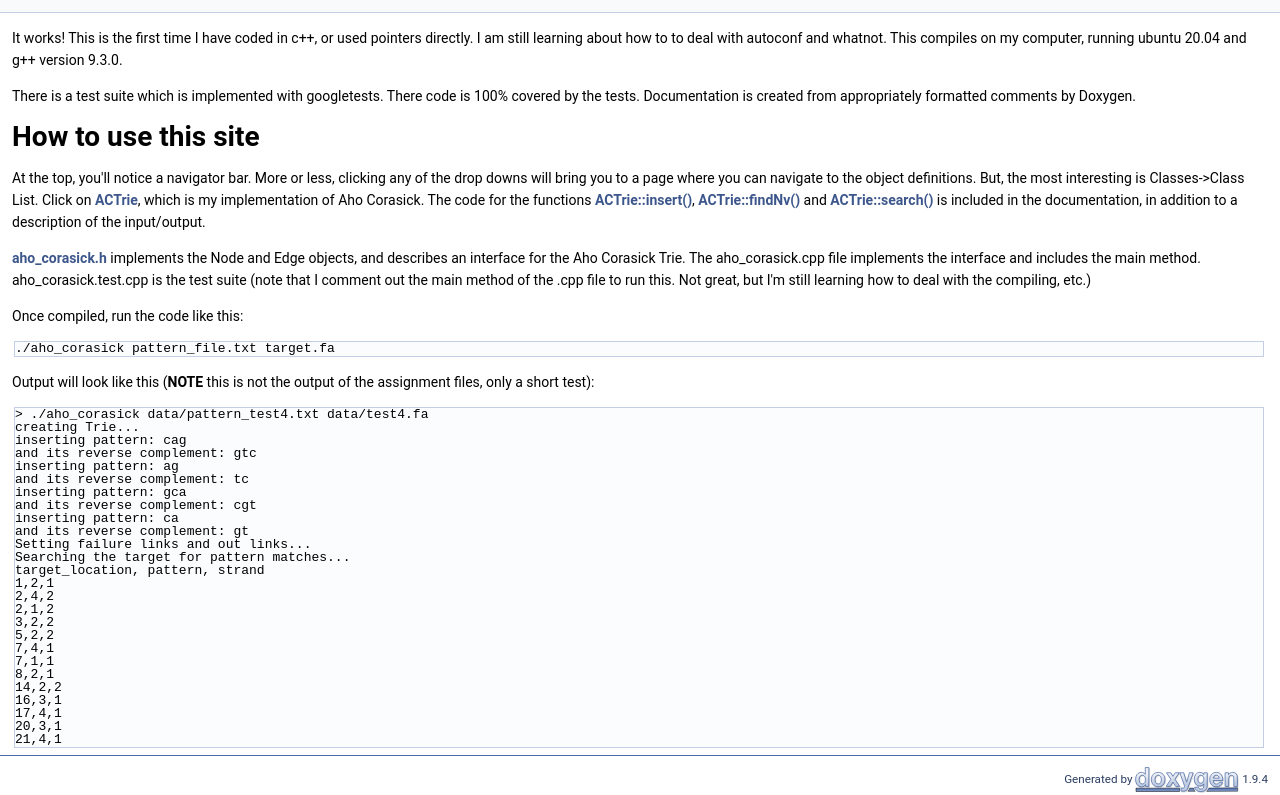
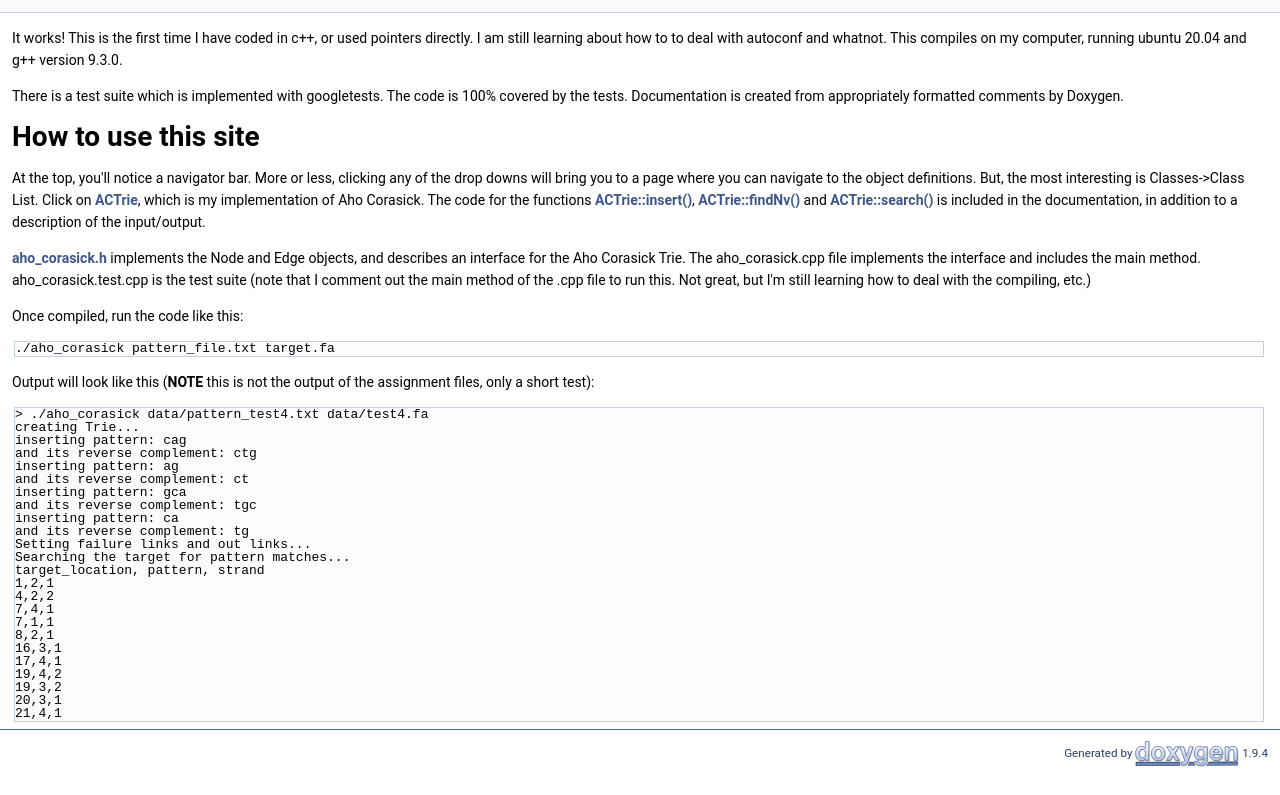
Before and after one commit to cmatKhan/AhoCorasickDocumentation, a plain HTML site: page docs/html/index.html in a window 1280 px wide. Shown: the part 139-934 px from the top of the page. After the commit the page ends 908 px from the top, so only its background shows below. Drawn offline with Linux system fonts and the light colour scheme.

Commit message:
not so done...i notied in reading the docs over that i was not actually reversing the complement

```diff
--- a/docs/html/index.html
+++ b/docs/html/index.html
@@ -67,7 +67,7 @@ $(function() {
 </div><!--header-->
 <div class="contents">
 <div class="textblock"><p ><a class="anchor" id="md_mainpage"></a> It works! This is the first time I have coded in c++, or used pointers directly. I am still learning about how to to deal with autoconf and whatnot. This compiles on my computer, running ubuntu 20.04 and g++ version 9.3.0.</p>
-<p >There is a test suite which is implemented with googletests. There code is 100% covered by the tests. Documentation is created from appropriately formatted comments by Doxygen.</p>
+<p >There is a test suite which is implemented with googletests. The code is 100% covered by the tests. Documentation is created from appropriately formatted comments by Doxygen.</p>
 <h1><a class="anchor" id="autotoc_md1"></a>
 How to use this site</h1>
 <p >At the top, you'll notice a navigator bar. More or less, clicking any of the drop downs will bring you to a page where you can navigate to the object definitions. But, the most interesting is Classes-&gt;Class List. Click on <a class="el" href="classACTrie.html" title="implement the AhoCorasick Trie interface">ACTrie</a>, which is my implementation of Aho Corasick. The code for the functions <a class="el" href="classACTrie.html#ad6aa4730ba51cf2ebbb0992271a58fae" title="Insert a pattern into the tri.">ACTrie::insert()</a>, <a class="el" href="classACTrie.html#a6e6c527e9b1664903267c1ddcd915223" title="Set the failure_links and output_links.">ACTrie::findNv()</a> and <a class="el" href="classACTrie.html#a2343de45b49c8b05a85d8077b97951c3" title="Using the tri, search a target.">ACTrie::search()</a> is included in the documentation, in addition to a description of the input/output.</p>
@@ -75,30 +75,28 @@ How to use this site</h1>
 <p >Once compiled, run the code like this:</p>
 <div class="fragment"><div class="line">./aho_corasick pattern_file.txt target.fa</div>
 </div><!-- fragment --><p >Output will look like this (<b>NOTE</b> this is not the output of the assignment files, only a short test):</p>
-<div class="fragment"><div class="line">&gt; ./aho_corasick data/pattern_test4.txt data/test4.fa</div>
+<div class="fragment"><div class="line">&gt; ./aho_corasick data/pattern_test4.txt data/test4.fa </div>
 <div class="line">creating Trie...</div>
 <div class="line">inserting pattern: cag</div>
-<div class="line">and its reverse complement: gtc</div>
+<div class="line">and its reverse complement: ctg</div>
 <div class="line">inserting pattern: ag</div>
-<div class="line">and its reverse complement: tc</div>
+<div class="line">and its reverse complement: ct</div>
 <div class="line">inserting pattern: gca</div>
-<div class="line">and its reverse complement: cgt</div>
+<div class="line">and its reverse complement: tgc</div>
 <div class="line">inserting pattern: ca</div>
-<div class="line">and its reverse complement: gt</div>
+<div class="line">and its reverse complement: tg</div>
 <div class="line">Setting failure links and out links...</div>
 <div class="line">Searching the target for pattern matches...</div>
 <div class="line">target_location, pattern, strand</div>
 <div class="line">1,2,1</div>
-<div class="line">2,4,2</div>
-<div class="line">2,1,2</div>
-<div class="line">3,2,2</div>
-<div class="line">5,2,2</div>
+<div class="line">4,2,2</div>
 <div class="line">7,4,1</div>
 <div class="line">7,1,1</div>
 <div class="line">8,2,1</div>
-<div class="line">14,2,2</div>
 <div class="line">16,3,1</div>
 <div class="line">17,4,1</div>
+<div class="line">19,4,2</div>
+<div class="line">19,3,2</div>
 <div class="line">20,3,1</div>
 <div class="line">21,4,1</div>
 </div><!-- fragment --> </div></div><!-- PageDoc -->
```
Also changed, not shown: 6 other files.
